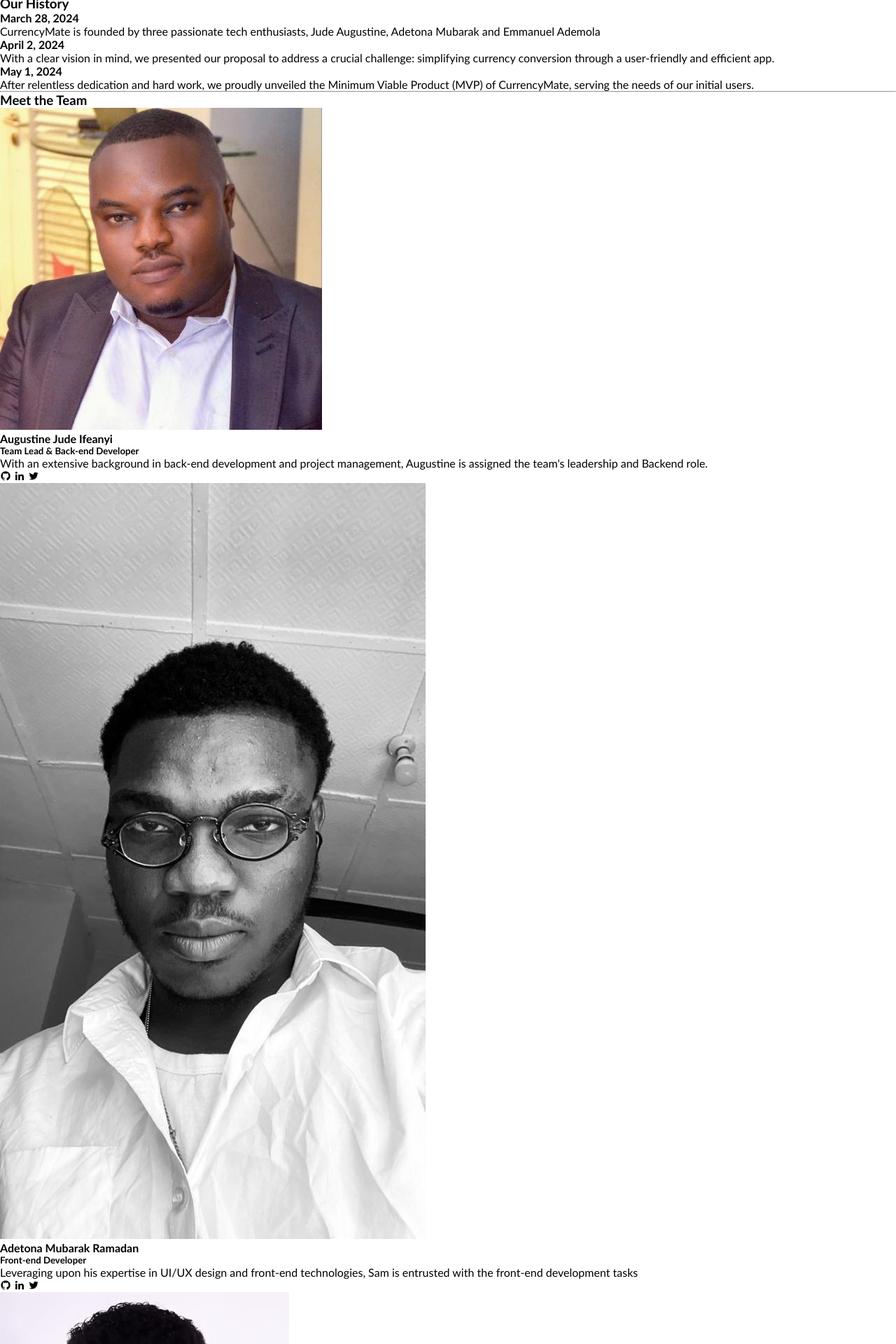
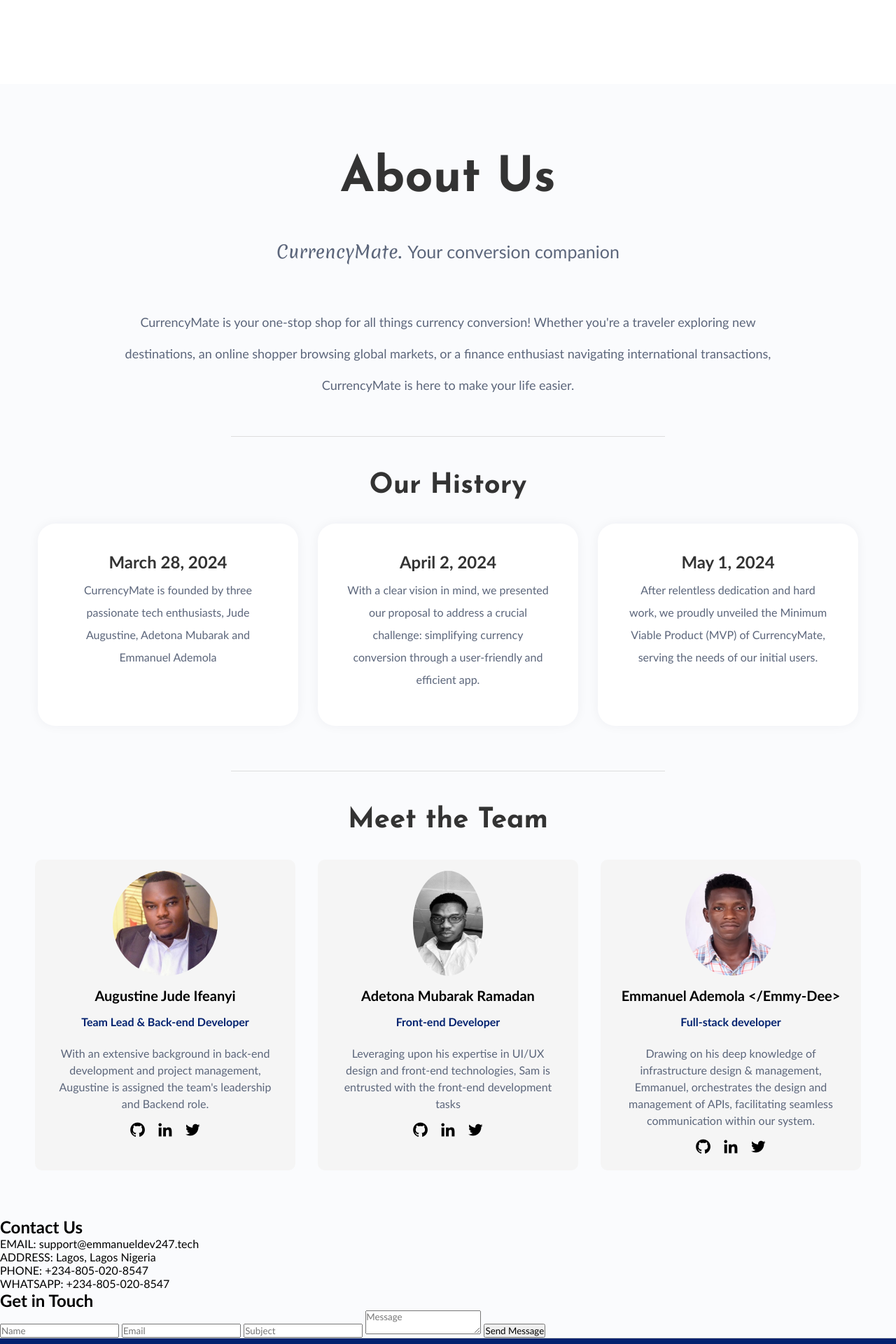
Before and after one commit to Augustinejude365/Portfolio-Project---CurrencyMate, a Flask app: page / in a window 1280 px wide. Shown: the part 680-2600 px from the top of the page at 70% size. Run offline with Flask 2, Linux system fonts and the light colour scheme.

Commit message:
updated: styling VANILLA CSS

```diff
--- a/static/styles/sections.css
+++ b/static/styles/sections.css
@@ -1,110 +1,264 @@
-.contact-wrapper {
-	display: flex;
-	justify-content: center;
-	font-family: "Josefin Sans", sans-serif;
-	background-image: url('../images/contact-us-bg.jpg');
-	background-size: cover;
-	background-attachment: fixed;
-	color: white;
+/** ABOUT US**/
+@media only screen and (min-width: 480px) {
+	.about-wrapper h2 {
+		font-size: 40px;
+	}
+
+	.about-wrapper h3 {
+		font-size: 30px;
+	}
 }
 
-.contact-container {
+@media only screen and (min-width: 768px) {
+	.about-wrapper h2 {
+		font-size: 70px;
+	}
+
+	.about-wrapper h3 {
+		font-size: 40px;
+	}
+}
+
+.about-wrapper {
+	background-color: #FAFBFD;
+	text-align: center;
+	padding: 50px 20px;
+	font-family: "Trebuchet MS", Verdana, Tahoma;
+	font-size: 18px;
+	color: #5C667B;
+}
+
+.about-wrapper h2,
+.about-wrapper h3 {
+	margin: 50px;
+	font-family: "Josefin Sans", sans-serif;
+	color: #333333;
+}
+
+.about-wrapper h3 {
+	margin-bottom: 20px;
+}
+
+.name-slogan {
+	font-size: 25px;
+	margin-bottom: 30px;
+}
+
+.span-name {
+	font-family: "Merienda", cursive;
+}
+
+.about-stories {
+	line-height: 2.5;
+	font-weight: 400;
+	padding: 30px 150px;
+}
+
+hr {
+	height: 1px;
+	width: 50%;
+	border: 0;
+	margin: 20px auto;
+	background-color: #DDD;
+}
+
+
+/******** OUR HISTORY **********/yy
+.history-section {
+	text-align: justify;
+	font-weight: 500;
+	padding: 0 30px;
+}
+
+.history-section h3 {
+	text-align: center;
+}
+
+
+.timeline {
 	display: flex;
-	justify-content: space-between;
-	max-width: 1200px;
-	margin: 100px;
+	flex-wrap: wrap;
+	justify-content: center;
+	margin: 0 auto 30px;
+	padding: 0 0 20px 0;
+}
+
+.time-card {
+	font-size: 14px;
+	width: 30%;
+	padding: 40px;
+	border-radius: 25px;
+	background-color: white;
+	box-shadow: rgba(0, 17, 51, 0.05) 0px 0px 15px 0px;
+	transition: all 0.3s ease 0s;
+	margin: 1em;
+}
+
+.time-card h4 {
+	font-size: 24px;
+	color: #333333;
+}
+
+.time-card p {
+	font-size: 16px;
+	margin: 10px 0;
+	color: #5C667B;
+	line-height: 2;
+}
+
+
+/******** MEET OUR TEAM **********/yy
+.team-container {
+	text-align: center;
+	padding: 2rem;
+}
+
+.team-members {
+	display: flex;
+	flex-wrap: wrap;
+	justify-content: center;
+}
+
+.team-member {
+	width: 30%;
+	background-color: #f5f5f5;
+	margin: 1rem;
+	border-radius: 10px;
+	padding: 1rem;
+	text-align: center;
+}
+
+.team-member img {
+	width: 150px;
+	height: 150px;
+	border-radius: 50%;
+	margin: 0 auto;
+	display: block;
+}
+
+.team-member img#emmanuel {
+	width: 130px;
+	height: 150px;
+}
+
+.team-member img#mubby {
+	width: 100px;
+	height: 150px;
+}
+
+.team-member h4,
+.team-member h5 {
+	margin: 1rem 0;
+	color: #333333;
+}
+
+.team-member h4 {
+	font-size: 20px;
+	color: black;
+}
+
+.team-member h5 {
+	font-size: 16px;
+	color: #02226f;
+}
+
+.team-member p {
+	line-height: 1.5;
+	padding: 0.5rem;
+	font-weight: 400;
+	font-size: 16px;
+}
+
+.team-member i {
+	font-size: 25px;
+	border-radius: 10px;
+	transition: all .3s  ease;
+}
+
+.team-member i:hover {
+	background-color: rgba(2, 34, 111, 0.3);
+}
+
+.team-socials i {
+	padding: 5px;
 }
 
 
 
-/* CONTACT DETAILS */
+/* Responsive adjustments for smaller screens */
 
-.contact-details-gp {
-	margin-top: 50px;
-	width: 50%;
-}
+@media only screen and (max-width: 957px) {
+	.team-member {
+		width: 40%;
+	}
 
-.contact-details {
-	display: flex;
-	flex-direction: column;
-	gap: 70px;
-	margin-right: 150px;
-}
+	.time-card {
+		padding: 30px;
+		width: 40%;
+	}
 
-.icon-details {
-	display: flex;
-	flex-direction: column;
-}
-
-.fa-2xl {
-	font-size: 24px;
-	margin-right: 10px;
-}
-
-.details {
-	margin-left: 50px;
-	margin-top: -15px;
-	margin-bottom: 10px;
-	font-weight: bold;
-	font-size: 20px;
-	color: #707070;
-}
-
-.sub-details {
-	white-space: nowrap;
-	overflow: wrap;
-	margin-left: 50px;
-}
-
-
-
-/* CONTACT US FORM */
-
-.contact-form {
-	display: flex;
-	flex-direction: column;
-	width: 50%;
-	font-family: "Josefin Sans", sans-serif;
-	background-color: white;
-	color: black;
-	border-radius: 10px;
-	border: 1px solid #ccc;
-	padding: 30px 50px;
-}
-
-.contact-form form {
-	display: flex;
-	flex-direction: column;
-	justify-content: space-between;
-	gap: 15px;
-}
-
-.contact-form input,
-.contact-form textarea {
-	border: 1px solid #ccc;
-	padding: 10px;
-	width: 300px;
-	height: 20px;
-}
-
-.contact-form textarea {
-	height: 100px;
-}
-
-.contact-form button {
-	margin-top: 20px;
-	margin-right: auto;
-	background-color: #02226f;
-	color: white;
-	padding: 12px 20px;
-	border: none;
-	border-radius: 5px;
-	cursor: pointer;
-	transition: background-color 0.3s ease;
-	font-size: 15px;
+	.about-stories {
+		padding: 30px;
+	}
 
 }
 
-.contact-form button:hover {
-	background-color: #134fa9;
+@media only screen and (max-width: 850px) {
+	.about-wrapper {
+		padding: 30px 10px;
+		font-size: 16px;
+	}
+
+	.about-wrapper h2 {
+		font-size: 30px;
+	}
+
+	.about-wrapper h3 {
+		font-size: 20px;
+	}
+
+	.name-slogan {
+		font-size: 20px;
+		margin-bottom: 20px;
+	}
+
+	.about-stories {
+		padding: 20px;
+	}
+
+	.history-section {
+		padding: 0 10px;
+	}
+
+	.time-card {
+		padding: 30px;
+		width: 100%;
+	}
+
+	.team-member {
+		width: 100%;
+	}
+
+	.team-member img {
+		width: 120px;
+		height: 120px;
+	}
+
+	.team-member img#emmanuel {
+		width: 100px;
+		height: 120px;
+	}
+
+	.team-member img#mubby {
+		width: 70px;
+		height: 120px;
+	}
+
+	.team-member h4 {
+		font-size: 18px;
+	}
+
+	.team-member h5 {
+		font-size: 14px;
+	}
 }
--- a/static/styles/styles.css
+++ b/static/styles/styles.css
@@ -10,6 +10,7 @@
 body {
 	min-height: 100vh;
 	width: 100%;
+	background-color: #FAFBFD;
 }
 
 .header {
```
Also changed, not shown: other parts of static/styles/styles.css (+38 -1 lines).
